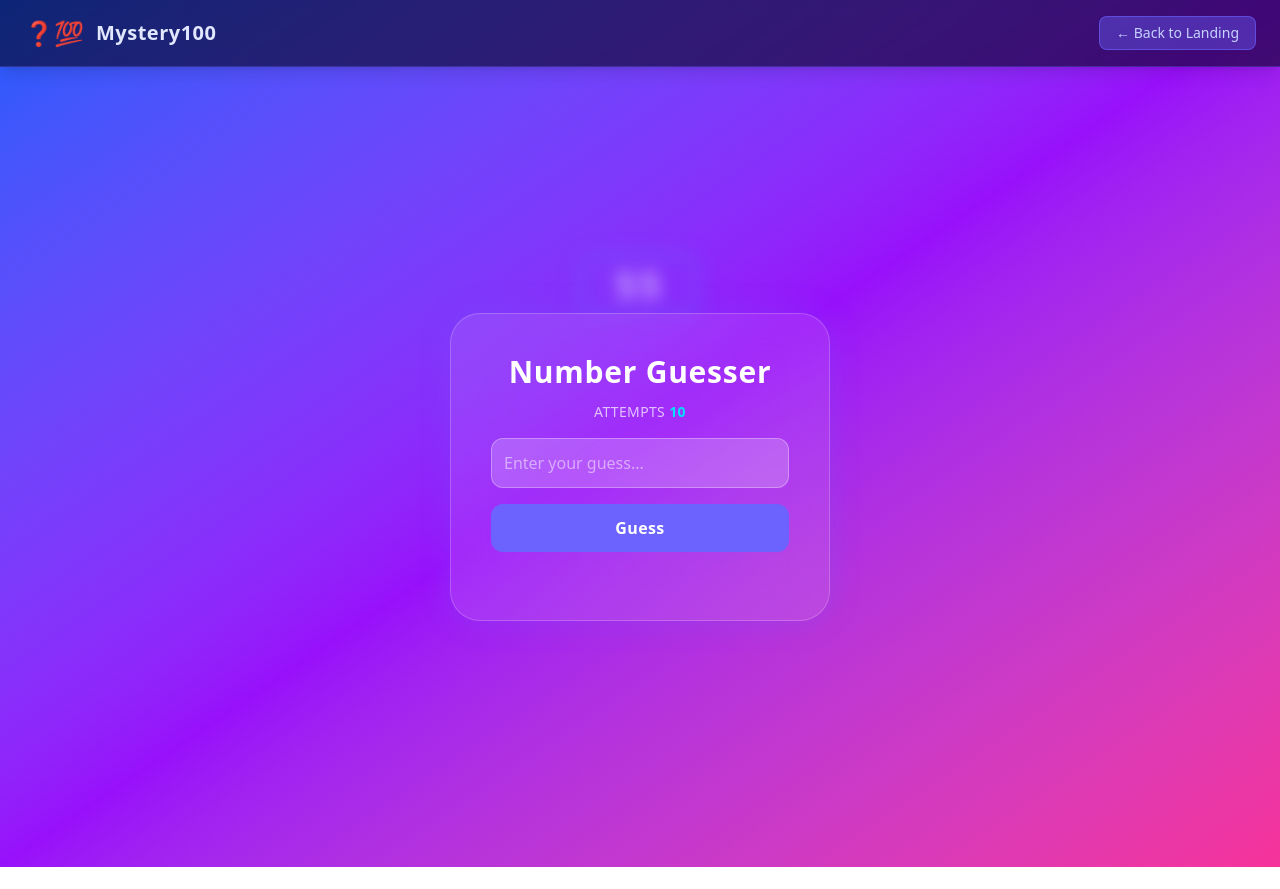
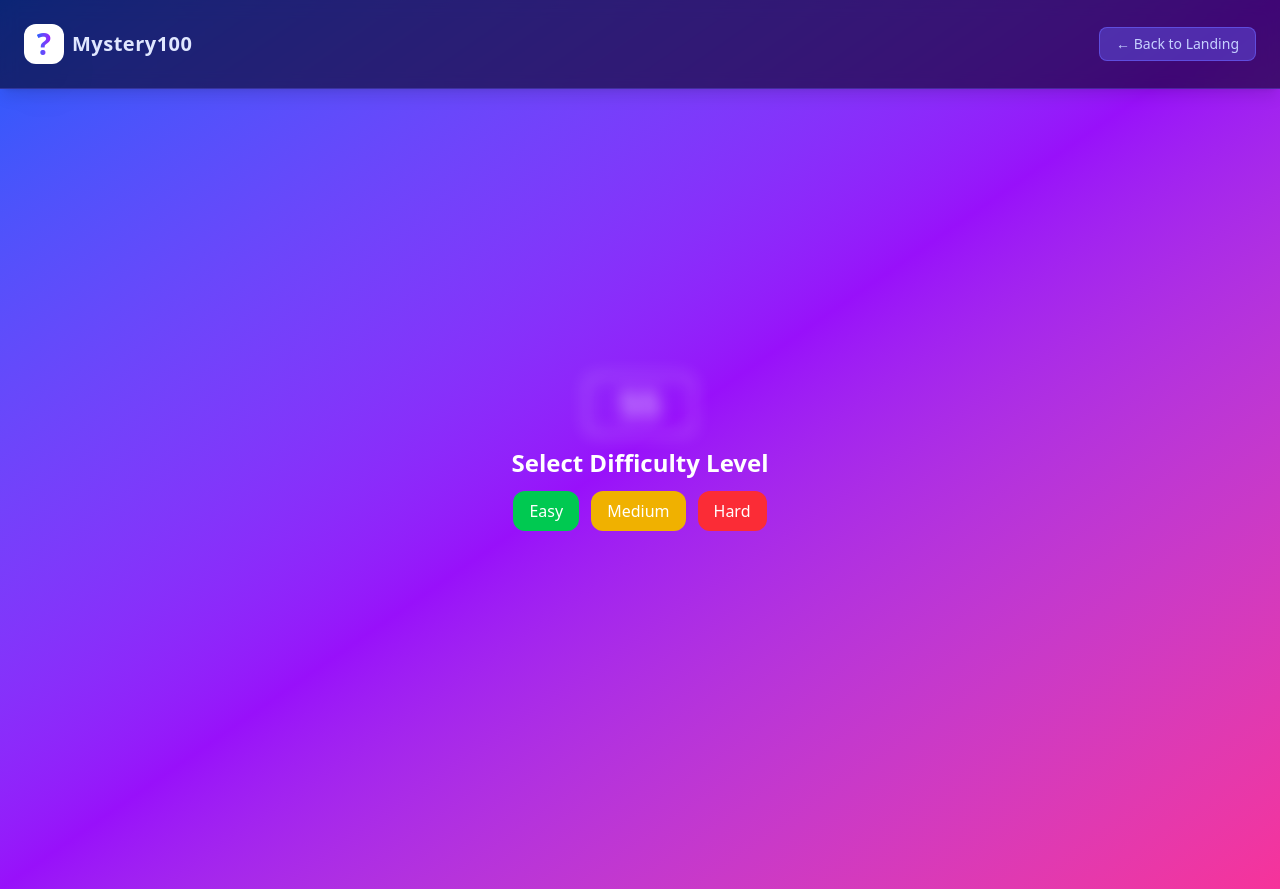
Before and after one commit to OperaCode/Mystery100, a React (Vite) app: page /home in a window 1280 px wide. Before the commit the page ends 867 px from the top, so only its background shows below. Built offline with nearby package versions, Linux system fonts and the light colour scheme.

Commit message:
layoutBugs-DiffcultyLevel

```diff
--- a/src/Pages/HomePage.jsx
+++ b/src/Pages/HomePage.jsx
@@ -1,3 +1,4 @@
+import { div } from "framer-motion/client";
 import React, { useState } from "react";
 import { toast } from "react-toastify";
 
@@ -8,6 +9,9 @@ export default function HomePage() {
   const [message, setMessage] = useState("");
   const [attempts, setAttempts] = useState(10);
   const [gameOver, setGameOver] = useState(false);
+
+  //   difficulty state
+  const [difficulty, setDifficulty] = useState("");
 
   const handleGuess = () => {
     const num = Number(guess);
@@ -36,13 +40,28 @@ export default function HomePage() {
     }
   };
 
+  const handleDifficulty = (level) => {
+    setDifficulty(level);
+    if (level === "easy") {
+      setAttempts(15);
+    } else if (level === "medium") {
+      setAttempts(10);
+    } else if (level === "hard") {
+      setAttempts(5);
+    }
+  };
+
   const restart = () => window.location.reload();
 
   return (
-    <div className="bg-linear-to-br from-blue-600 via-purple-600 to-pink-500" >
-      <header className="sticky top-0 z-40 w-full backdrop-blur bg-[#03001C]/60 border-b border-[#6C63FF]/30 shadow-lg px-6 py-4 flex items-center justify-between">
-        <div className="flex items-center gap-3">
-          <span className="text-2xl">❓💯</span>
+    <div className="bg-linear-to-br from-blue-600 via-purple-600 to-pink-500">
+      <header className="sticky top-0 z-40 w-full backdrop-blur bg-[#03001C]/60 border-b border-[#6C63FF]/30 shadow-lg p-6 flex items-center justify-between">
+        <div className="flex items-center justify-center gap-2">
+          <div className=" mx-auto w-10 h-10 bg-white rounded-xl shadow-2xl flex items-center justify-center">
+            <span className="text-3xl font-bold text-transparent bg-clip-text bg-linear-to-r from-blue-600 to-purple-600">
+              ?
+            </span>
+          </div>
           <h2 className="text-xl font-bold text-indigo-100 tracking-wide">
             Mystery100
           </h2>
@@ -58,21 +77,55 @@ export default function HomePage() {
 
       <div className="flex items-center justify-center h-screen ">
         <section className="relative">
-          {/* SECRET HUD DISPLAY */}
-          <div className="absolute -top-14 left-1/2 -translate-x-1/2">
-            <div className="px-8 py-2 rounded-xl border border-[#6C63FF]/40 bg-[#6C63FF]/10 backdrop-blur-md shadow-[0_0_12px_#6C63FF] text-4xl font-extrabold text-white/60 tracking-widest blur-sm select-none">
+          {/* SECRET NUMBER DISPLAY BLUR */}
+          <div className="absolute -top-18 left-1/2 -translate-x-1/2 ">
+            <div className="px-8 py-2 rounded-xl border-2 text-4xl font-extrabold text-white/60 blur">
               {secret}
             </div>
           </div>
 
+          {!difficulty && (
+            <div className="text-center text-white ">
+              <h3 className="text-2xl font-bold mb-3">
+                Select Difficulty Level
+              </h3>
+              <div className="flex gap-3 justify-center">
+                <button
+                  onClick={() => handleDifficulty("easy")}
+                  className="cursor-pointer px-4 py-2 bg-green-500 rounded-xl"
+                >
+                  Easy
+                </button>
+                <button
+                  onClick={() => handleDifficulty("medium")}
+                  className="cursor-pointer px-4 py-2 bg-yellow-500 rounded-xl"
+                >
+                  Medium
+                </button>
+                <button
+                  onClick={() => handleDifficulty("hard")}
+                  className="cursor-pointer px-4 py-2 bg-red-500 rounded-xl"
+                >
+                  Hard
+                </button>
+              </div>
+            </div>
+          )}
+
           {/* MAIN GAME BODY */}
+          {difficulty && (
+            <main>
+              {/* Introduction space to game */}
+              <div>Introduction</div>
+
+              {/* Main game input */}
               <div className="bg-white/10 backdrop-blur-xl p-10 rounded-[30px] shadow-[0_0_30px_#6C63FF44] w-[380px] text-center border border-white/20 text-white">
                 <h1 className="text-3xl font-black mb-3 tracking-wide">
                   Number Guesser
                 </h1>
 
-            <p className="mb-4 text-sm text-white/70 uppercase tracking-wide">
-              Attempts{" "}
+                <p className="mb-4 font-bold text-sm text-white/70 uppercase tracking-wide">
+                  Difficulty{difficulty || "None"} - Attempts {""}
                   <span className="text-[#00E1FF] font-bold">{attempts}</span>
                 </p>
 
@@ -93,7 +146,9 @@ export default function HomePage() {
                   Guess
                 </button>
 
-            <p className="font-bold text-xl mb-4 text-[#00E1FF]">{message}</p>
+                <p className="font-bold text-xl mb-4 text-[#00E1FF]">
+                  {message}
+                </p>
 
                 {gameOver && (
                   <button
@@ -104,6 +159,10 @@ export default function HomePage() {
                   </button>
                 )}
               </div>
+
+              <div>Leaderboard</div>
+            </main>
+          )}
         </section>
       </div>
     </div>
--- a/src/Pages/LandingPage.jsx
+++ b/src/Pages/LandingPage.jsx
@@ -16,7 +16,7 @@ const LandingPage = () => {
     const startAnimation = () => {
       interval = setInterval(() => {
 
-        // Update the headline state to include one more character --iter.
+        // Update the headline state to include one more character .
         setHeadline(fullHeadline.slice(0, index + 1));
         index++;
 
@@ -46,7 +46,7 @@ const LandingPage = () => {
         <div className="absolute bottom-20 right-20 w-96 h-96 bg-yellow-300 opacity-10 rounded-full blur-3xl animate-pulse delay-1000"></div>
       </div>
 
-      <motion.div
+      <motion.section
         initial={{ opacity: 0, y: 20 }}
         animate={{ opacity: 1, y: 0 }}
         transition={{ duration: 0.7, ease: "easeOut" }}
@@ -69,7 +69,7 @@ const LandingPage = () => {
           initial={{ opacity: 0 }}
           animate={{ opacity: 1 }}
           transition={{ delay: 0.5 }}
-          className="text-5xl md:text-6xl font-extrabold text-white mb-4 drop-shadow-lg"
+          className="text-5xl md:text-6xl font-extrabold text-white mb-4 drop-shadow-lg h-10 lg:h-14"
         >
          {headline}
         </motion.h1>
@@ -95,9 +95,9 @@ const LandingPage = () => {
         >
           <button
             onClick={() => navigate("/home")}
-            className="group relative inline-flex items-center gap-3 bg-white text-transparent bg-clip-text bg-linear-to-r from-blue-600 to-purple-600 font-bold text-xl px-8 py-4 rounded-2xl shadow-xl hover:shadow-2xl transition-all duration-300 overflow-hidden"
+            className="group relative inline-flex items-center gap-3 bg-white text-transparent bg-clip-text bg-linear-to-r from-blue-600 to-purple-600 font-bold text-xl px-8 py-4 rounded-2xl shadow-xl hover:shadow-2xl transition-all duration-300 overflow-hidden border-cyan-500 border-2 hover:scale-110 cursor-pointer"
           >
-            <span className="relative z-10 text-black font-bold cursor-pointer">Start Game</span>
+            <span className="relative z-10 text-white font-bold  ">Start Game</span>
             <span className="relative z-10">▶</span>
 
             {/* Button Shine Effect */}
@@ -110,22 +110,22 @@ const LandingPage = () => {
           initial={{ opacity: 0 }}
           animate={{ opacity: 1 }}
           transition={{ delay: 1 }}
-          className="mt-12 grid grid-cols-3 gap-4 text-sm text-gray-200"
+          className="mt-12 grid grid-cols-3 gap-4 text-sm text-gray-200 "
         >
-          <div className="bg-white bg-opacity-10 backdrop-blur-sm rounded-xl p-3">
+          <div className="bg-white bg-opacity-10 backdrop-blur-sm rounded-xl p-3 hover:scale-110">
             <div className="font-bold text-2xl text-yellow-800">10</div>
             <div className="text-black font-bold">Attempts</div>
           </div>
-          <div className="bg-white bg-opacity-10 backdrop-blur-sm rounded-xl p-3">
+          <div className="bg-white bg-opacity-10 backdrop-blur-sm rounded-xl p-3 hover:scale-110">
             <div className="font-bold text-2xl text-green-800">1–100</div>
             <div className="text-black font-bold">Range</div>
           </div>
-          <div className="bg-white bg-opacity-10 backdrop-blur-sm rounded-xl p-3">
+          <div className="bg-white bg-opacity-10 backdrop-blur-sm rounded-xl p-3 hover:scale-110">
             <div className="font-bold text-2xl text-pink-800">∞</div>
             <div className="text-black font-bold">Fun</div>
           </div>
         </motion.div>
-      </motion.div>
+      </motion.section>
     </div>
   );
 };
```
Also changed, not shown: src/components/LeaderBoard.jsx (added). Lines whose indentation alone changed are shown as unchanged.
